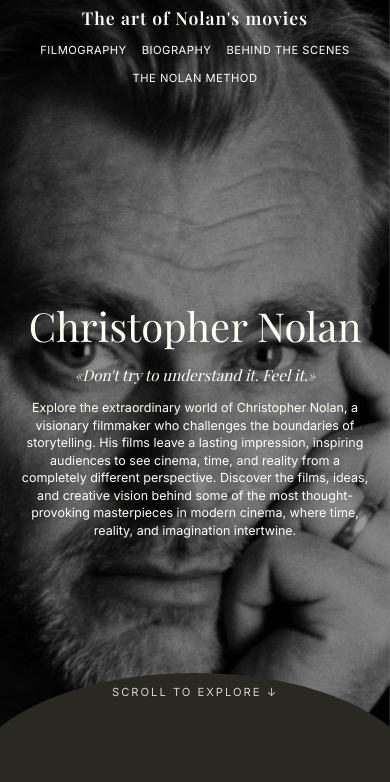
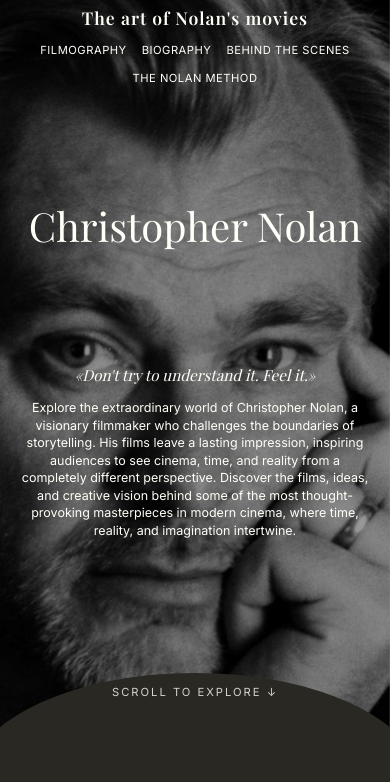
Before and after one commit to kabulniyazovamalika/Nolan, a plain HTML site: page index.html in a window 390 px wide. Shown: the part 62-844 px from the top of the page. Drawn offline with nearby package versions, Linux system fonts and the light colour scheme; a web font is replaced by a local one.

Commit message:
nolan.css

```diff
--- a/nolan.css
+++ b/nolan.css
@@ -791,8 +791,8 @@ a.pf-card {
 }
 
 .hero__content h1 {
-    top: -200;
-    position: static;
+    top: -100px;
+    position: relative;
     font-size: 2.5rem;
     line-height: 1.1;
     margin-bottom: 15px;
```
